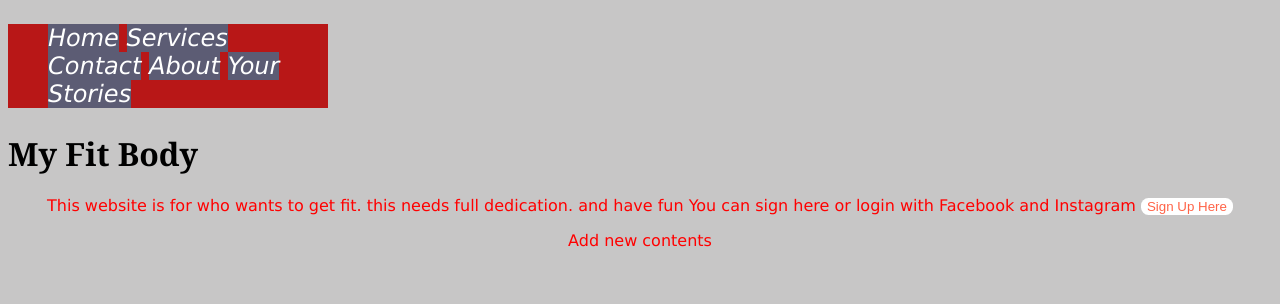
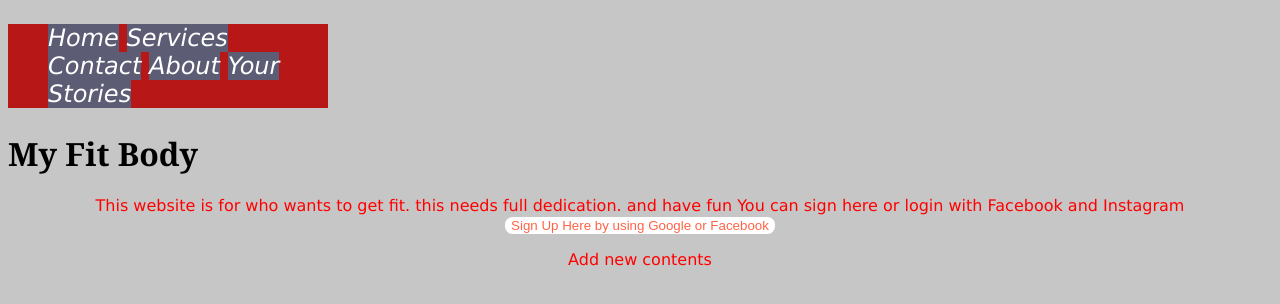
Before and after one commit to shubh0786/GYM-WEB, a plain HTML site: page index.html in a window 1280 px wide. Drawn offline with Linux system fonts and the light colour scheme.

Commit message:
Update index.html

```diff
--- a/index.html
+++ b/index.html
@@ -26,7 +26,7 @@
         and have fun
 
         You can sign here or login with Facebook and Instagram
-        <button>Sign Up Here
+        <button>Sign Up Here by using Google or Facebook
 
         </button>
 
```
